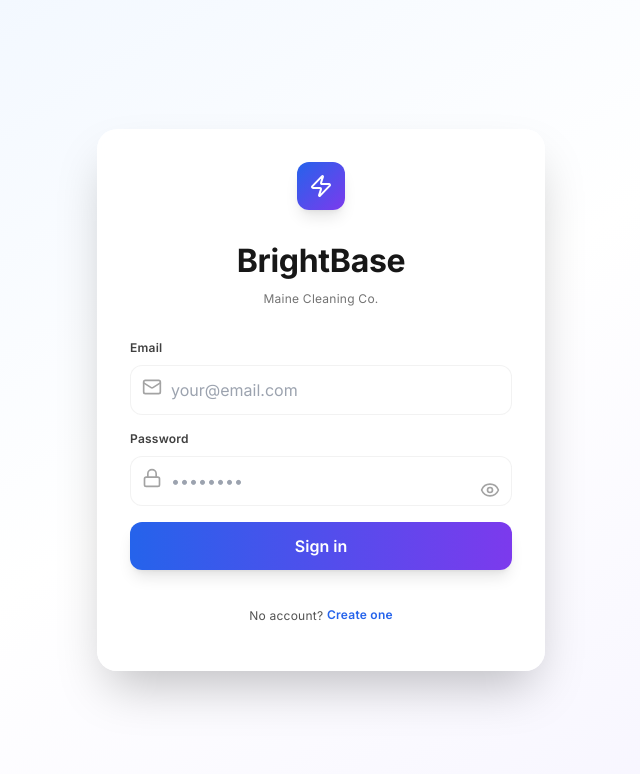
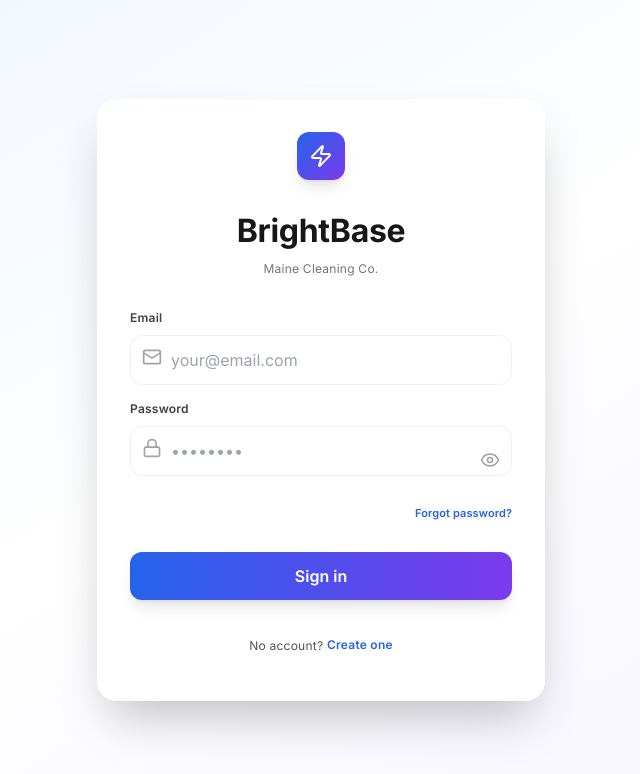
Before and after one commit to msmall2691-eng/Bright-Space, a React (Vite) app in the folder frontend/: page /login in a window 1280 px wide. Shown: the top 774 px of the page, without its empty margins (319-959 px from the left). Built offline with nearby package versions, Linux system fonts and the light colour scheme; no server answers.

Commit message:
Add 'Forgot Password' link to Login page

```diff
--- a/frontend/src/pages/Login.jsx
+++ b/frontend/src/pages/Login.jsx
@@ -156,6 +156,19 @@ export default function Login({ onLoginSuccess }) {
               </div>
             </div>
 
+            {/* Forgot Password (Login only) */}
+            {mode === 'login' && (
+              <div className="text-right">
+                <button
+                  type="button"
+                  onClick={() => alert('Contact your administrator to reset your password')}
+                  className="text-xs text-blue-600 hover:text-blue-700 font-semibold"
+                >
+                  Forgot password?
+                </button>
+              </div>
+            )}
+
             {/* Confirm Password (Register only) */}
             {mode === 'register' && (
               <div>
```
